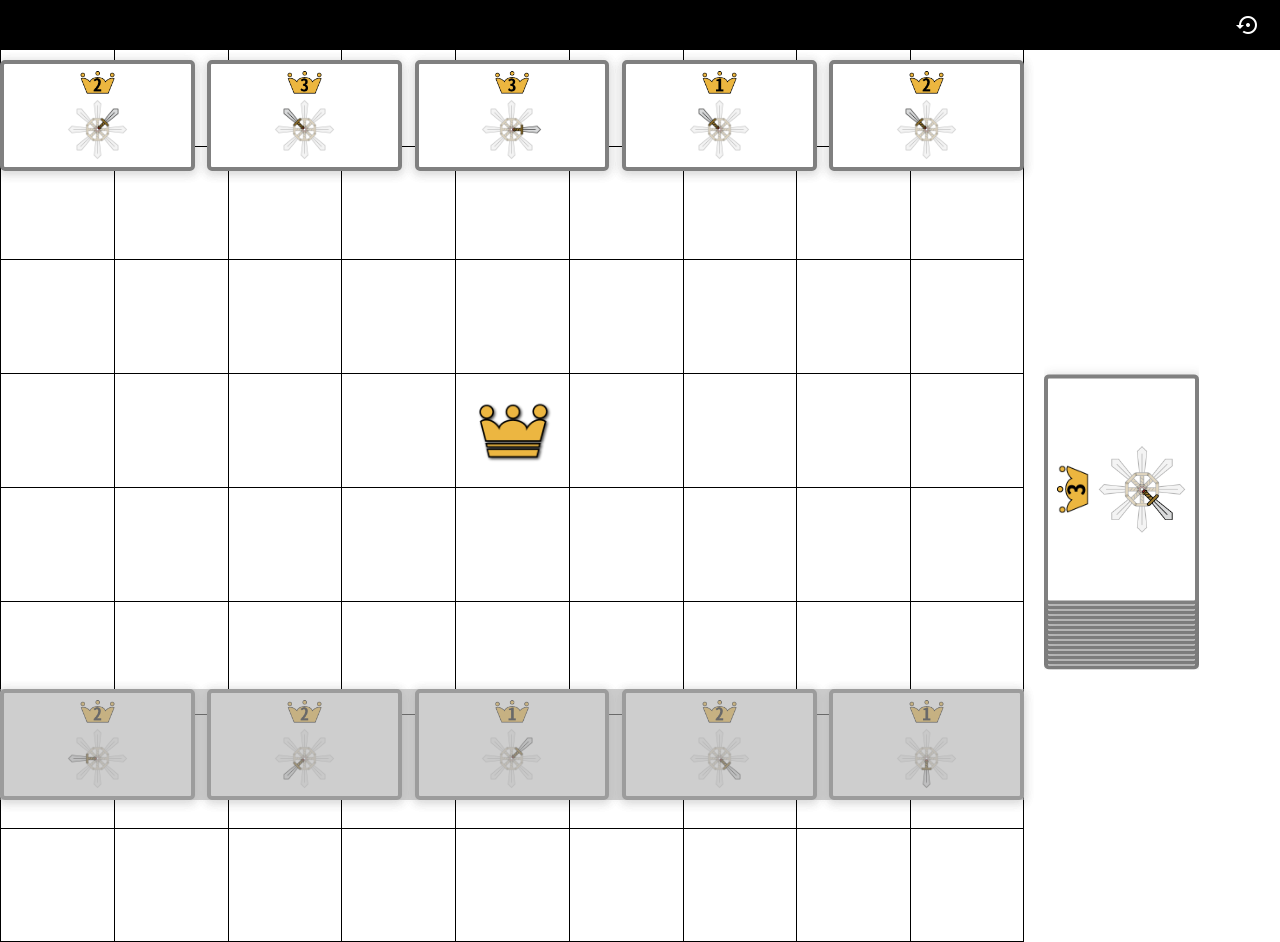
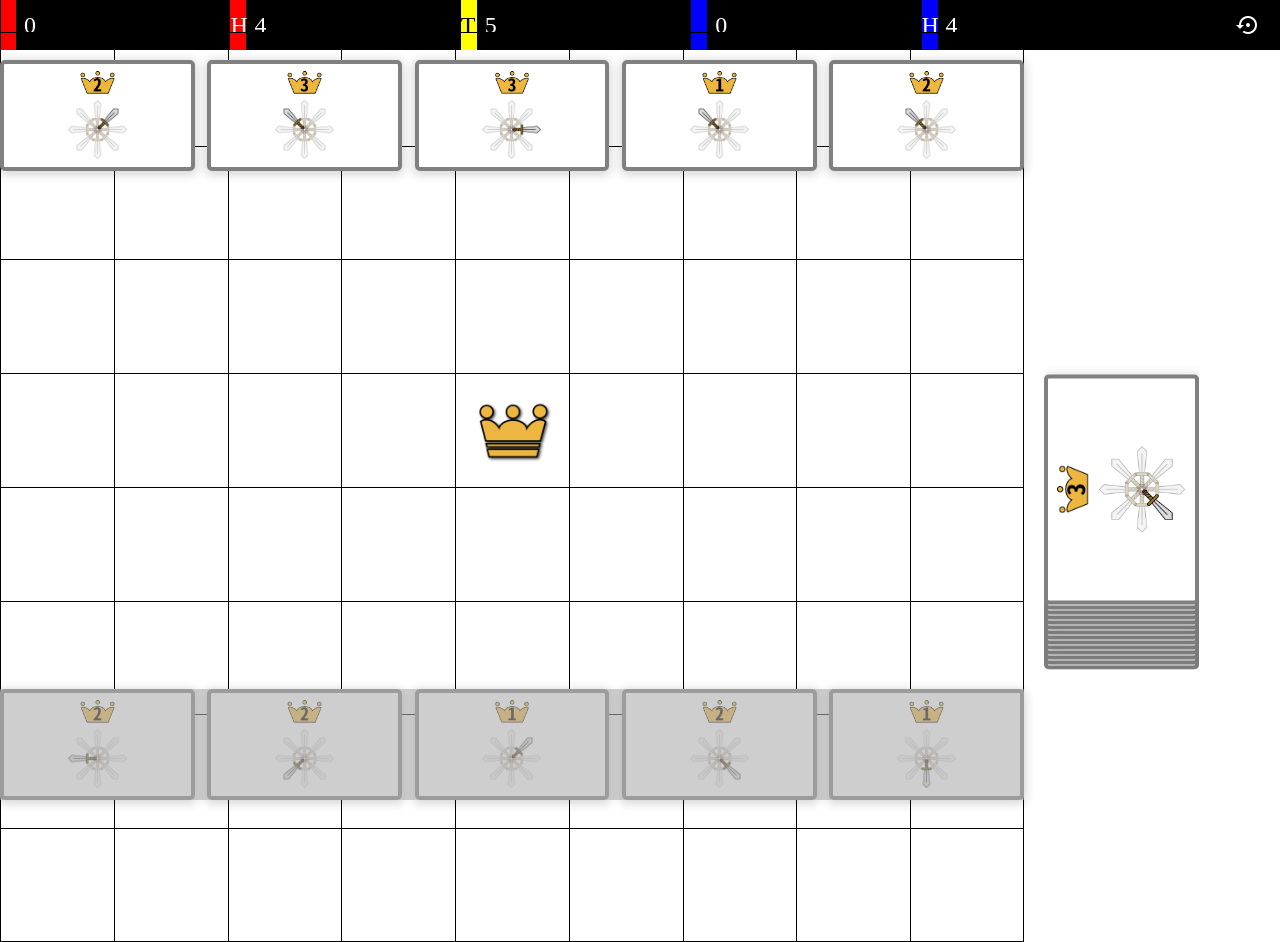
Before and after one commit to kwonjounghun/Rosenkonig, a plain HTML site: page index.html in a window 1280 px wide. Drawn offline with Linux system fonts and the light colour scheme.

Commit message:
로직수정

```diff
--- a/common.js
+++ b/common.js
@@ -23,7 +23,7 @@ function config() {
   // 블록 한 칸의 크기
   this.blockSize = 11.1111;
   // 사용할 수 있는 토큰의 수
-  this.token = 52;
+  this.token = 5;
   // turn이 true면 player1 false면 player2
   this.turn = false;
   // 왕관의 위치
@@ -52,8 +52,13 @@ function config() {
   this.player2Cost = 0;
 
   this.gameEnd = () => {
+    let winer = "빨강";
+    if(this.player1Cost < this.player2Cost){
+      winer = "파랑";
+    }
     setTimeout(() => {
-      alert("게임 종료");
+      alert(`${winer} 승리!`);
+      location.reload();
     }, 500);
   };
 }
@@ -232,6 +237,11 @@ function rosenKonig() {
     }
     currentPlayer.classList.remove("not-my-turn");
     nextPlayer.classList.add("not-my-turn");
+    document.querySelector(".header .p1hero").textContent = Config.player1Hero;
+    document.querySelector(".header .p2hero").textContent = Config.player2Hero;
+    document.querySelector(".header .token").textContent = Config.token;
+    document.querySelector(".header .p1cost").textContent = Config.player1Cost;
+    document.querySelector(".header .p2cost").textContent = Config.player2Cost;
     availableCard();
   }
 
@@ -275,6 +285,7 @@ function rosenKonig() {
 
     if (!Config.player1UsedCardCount && !Config.player2UsedCardCount) {
       Config.gameEnd();
+      init();
     }
     if (!Config[userCount]) turnEnd();
   }
@@ -414,6 +425,7 @@ function rosenKonig() {
       insertToken(card, cardDom, index);
       if (isGameEnd(Config.token - 1)) {
         Config.gameEnd();
+        init();
       } else {
         Config.token -= 1;
       }
@@ -448,7 +460,7 @@ function rosenKonig() {
             clickSound.currentTime = 0;
             setTimeout(() => {
               clickSound.play();
-            }, 100)
+            }, 100);
             cardDom.removeEventListener("click", cardHandle, false);
             cardDom.removeEventListener("blur", blreHandle, false);
             turnEnd();
@@ -553,7 +565,7 @@ function rosenKonig() {
     }
   }
 
-  this.init = () => {
+  function init() {
     // 게임 판을 만든다.
     createBoard();
     // 와관 Element를 board의 중앙에 배치한다.
@@ -574,7 +586,9 @@ function rosenKonig() {
     // 카드 deckdmf 클릭시 해당 차례의 플레이어의 손패에 카드를 전달하는 이벤트를 걸어준다.
     Config.cardDeckBtn.addEventListener("click", getFromDeck);
     turnEnd();
-  };
+  }
+
+  this.init = init;
 
   ////////////////////////////////////////////////////////////
   //                         INIT                           //
--- a/index.html
+++ b/index.html
@@ -23,6 +23,13 @@
     </audio>
     <div class="wrap clearFix">
         <div class="header">
+                <div class="hWrap clearFix">
+                    <div class="p1 p1cost"></div>
+                    <div class="p1 p1hero"></div>
+                    <div class="token"></div>
+                    <div class="p2 p2cost"></div>
+                    <div class="p2 p2hero"></div>
+                </div>
                 <i class="material-icons rotate">settings_backup_restore</i>
         </div>
         <div class="game">
--- a/style.css
+++ b/style.css
@@ -32,9 +32,63 @@ body{
 
 .header .rotate{
     position: absolute;
+    top: 0;
     right: 20px;
     line-height: 50px;
     cursor: pointer;
+}
+
+.header .hWrap{
+    width: 90%;
+    height: 100%;
+}
+
+.header .hWrap .p1,
+.header .hWrap .p2,
+.header .hWrap .token{
+    font-size: 1.5rem;
+    float: left;
+    width: 20%;
+    height: 100%;
+    line-height: 50px;
+    color: white;
+}
+
+.header .hWrap .p1,
+.header .hWrap .p2,
+.header .hWrap .token {
+    padding-left: 1.5rem;
+    box-sizing: border-box;
+    position: relative;
+}
+
+.header .hWrap .p1::before,
+.header .hWrap .p2::before,
+.header .hWrap .token::before {
+    width: 1rem;
+    height: 100%;
+    display: block;
+    position: absolute;
+    content: "";
+    left: 0;
+    top: 0;
+    background-color: red;
+}
+
+
+.header .hWrap .p2::before {
+    background-color: blue;
+}
+
+.header .hWrap .token::before{
+    background-color: yellow;
+    color: black;
+    content: "T"
+}
+
+.header .hWrap .p1hero::before,
+.header .hWrap .p2hero::before{
+    content: "H"
 }
 
 .info{
```
